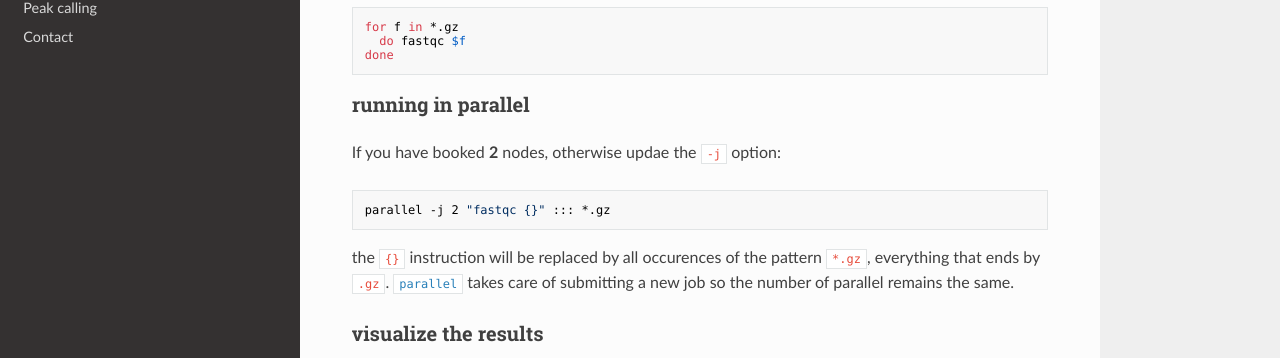
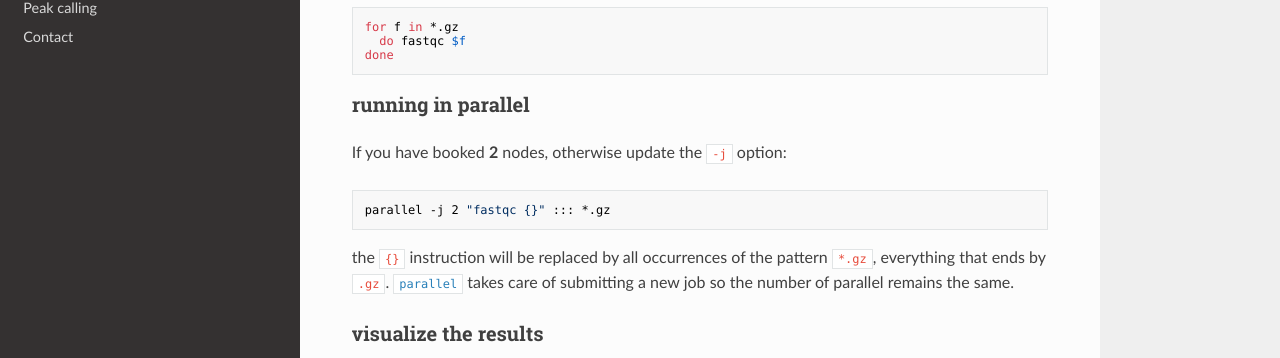
Before and after one commit to ginolhac/chip-seq, an MkDocs documentation site: the page built from docs/fastqc.md, in a window 1280 px wide and 947 px high. Shown: the part 351-709 px from the top of the window. Built offline with MkDocs 1.6.1, drawn with Linux system fonts in a browser that asks for light colours; nearby versions of some CDN libraries; old or Windows-style settings are respelled for this version of MkDocs.

Commit message:
correct typo

````diff
--- a/docs/fastqc.md
+++ b/docs/fastqc.md
@@ -17,13 +17,13 @@ done
 
 ### running in parallel
 
-If you have booked **2** nodes, otherwise updae the `-j` option:
+If you have booked **2** nodes, otherwise update the `-j` option:
 
 ```
 parallel -j 2 "fastqc {}" ::: *.gz
 ```
 
-the `{}` instruction will be replaced by all occurences of the pattern `*.gz`, everything that ends by `.gz`. [`parallel`](http://www.gnu.org/software/parallel/) takes care of submitting a new job so the number of parallel remains the same.
+the `{}` instruction will be replaced by all occurrences of the pattern `*.gz`, everything that ends by `.gz`. [`parallel`](http://www.gnu.org/software/parallel/) takes care of submitting a new job so the number of parallel remains the same.
 
 ### visualize the results
 
````
